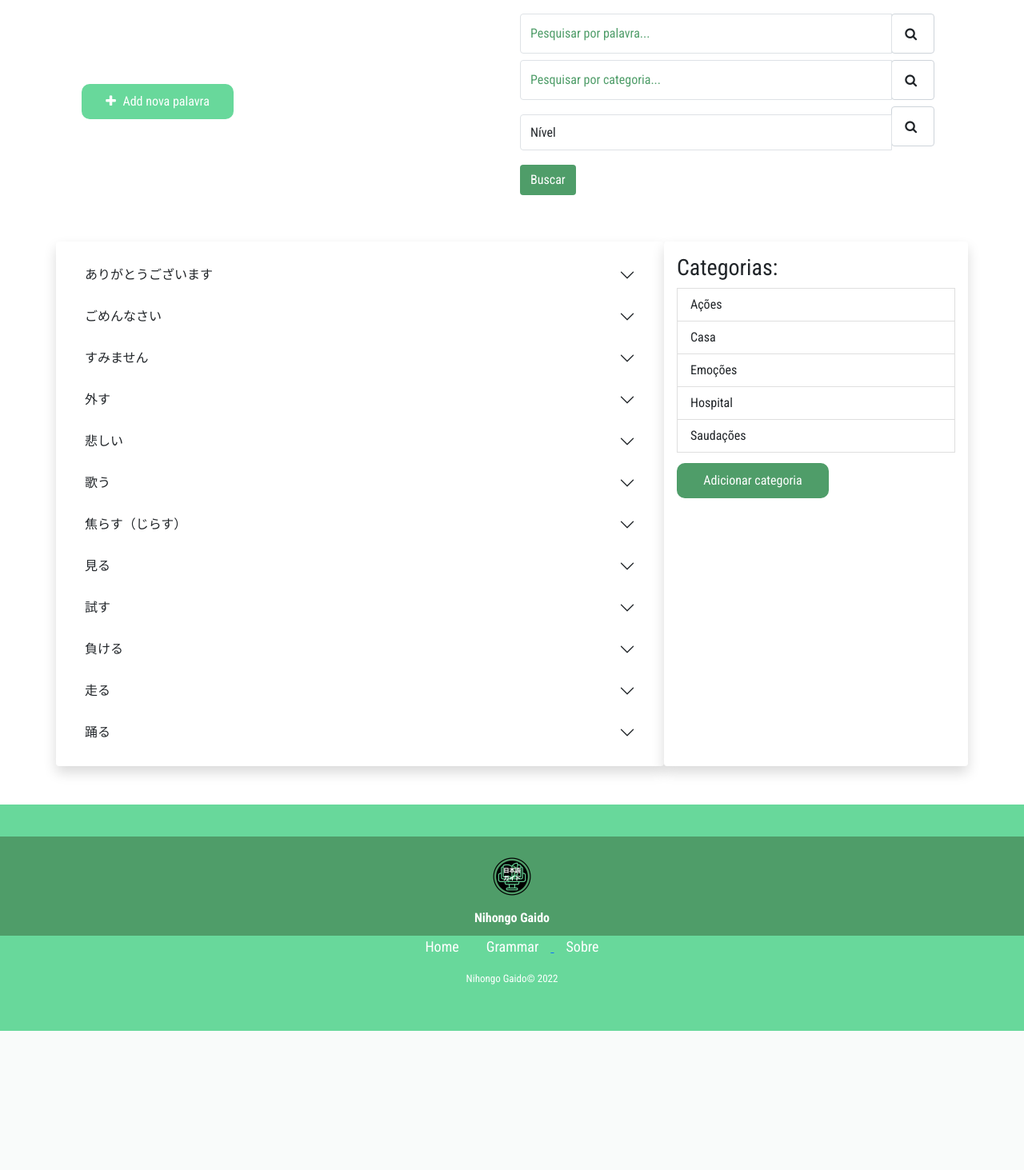
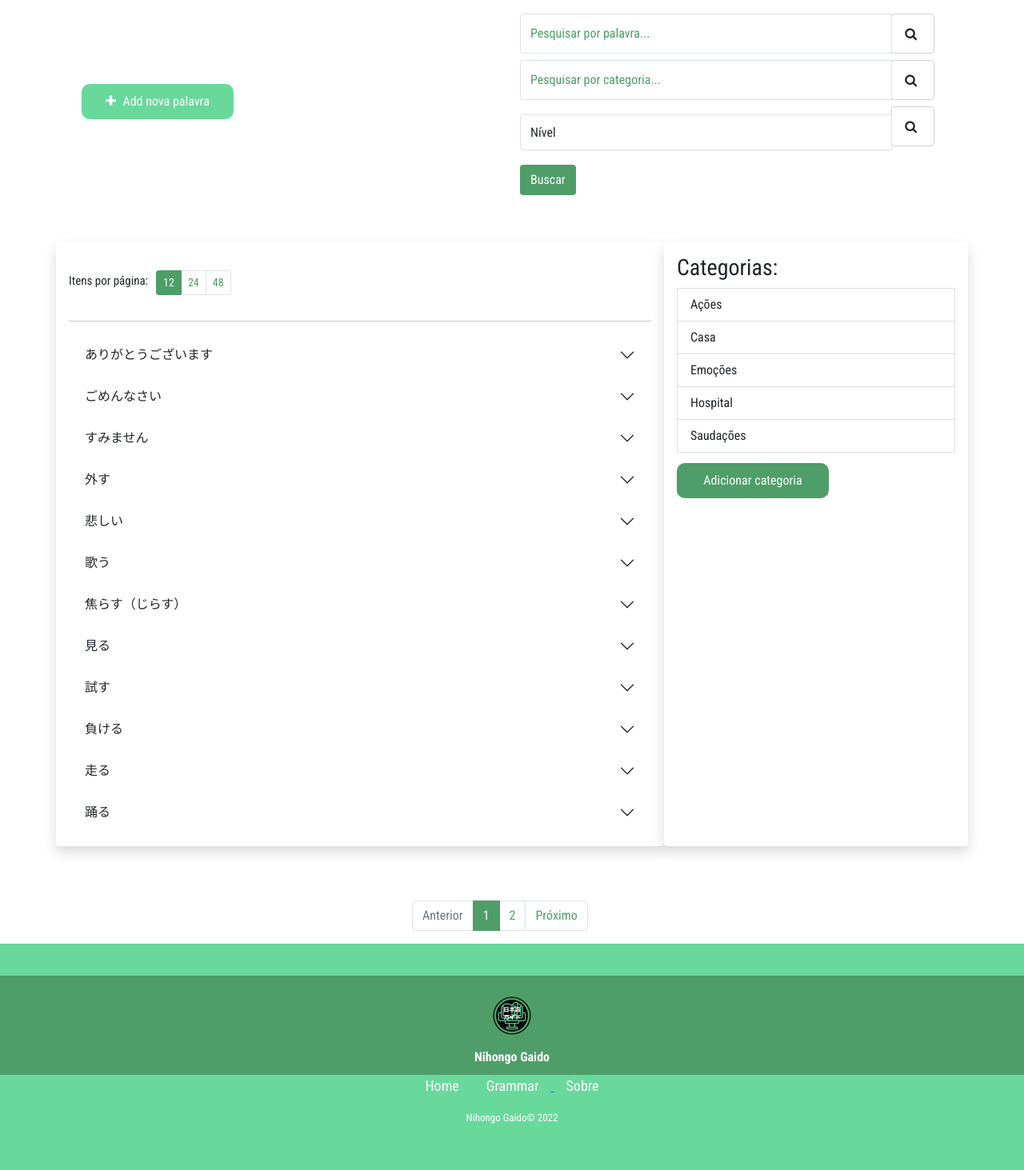
Before and after one commit to Renildo15/Nihongo-Gaido, a Django app: page /vocabulary/word_list/ in a window 1280 px wide. Shown: the part 195-1658 px from the top of the page at 80% size. Before the commit the page ends 1484 px from the top, so only its background shows below. Run offline with Django 4.2, Linux system fonts and the light colour scheme; a user stored in the database is signed in; data comes from the database, SQL or seed files in the repository; both versions use the stored data as it was after the commit; some web fonts are replaced.

Commit message:
Correções nos models e finalizando paginação #55

```diff
--- a/src/vocabulary_app/models.py
+++ b/src/vocabulary_app/models.py
@@ -4,7 +4,7 @@ from django.template.defaultfilters import slugify
 # Create your models here.
 
 class Category(models.Model):
-    nome = models.CharField(max_length=20, unique=True)
+    nome = models.CharField(max_length=200, unique=True)
     slug = models.SlugField(unique=True, blank=True, null=True)
     criado_por = models.ForeignKey(settings.AUTH_USER_MODEL, on_delete=models.SET_NULL, blank=True, null=True)
 
@@ -47,10 +47,10 @@ class Word(models.Model):
     )
     palavra = models.CharField(max_length=20)
     leitura = models.CharField(max_length=20, unique=True)
-    traducao = models.CharField(max_length=20)
+    traducao = models.CharField(max_length=200)
     tipo = models.CharField(max_length=20, choices= tipo_choice)
     nivel = models.CharField(max_length=6, choices=nivel_choices)
-    antonimo = models.CharField(max_length=20, blank=True, null=True, default="---")
+    antonimo = models.CharField(max_length=200, blank=True, null=True, default="---")
     slug = models.SlugField(unique=True, blank=True, null=True)
     imagem = models.ImageField(default="profile.png", null=True, blank=True)
     grupo = models.CharField(max_length=20, choices=grupo_choice, blank=True, null=True)
--- a/src/vocabulary_app/templates/word_list.html
+++ b/src/vocabulary_app/templates/word_list.html
@@ -79,6 +79,19 @@
         <div class="row mt-5">
             <div class="div-table col-8 shadow p-3 mb-5  bg-body rounded">
                 {% if words %}
+                    <div class="qtn-itens">
+                        <span>Itens por página:</span>
+                        <ul class="pagination pagination-sm test">
+                        {% for qnt in quantidade_por_pagina %}
+                            {% if qnt == qnt_pagina %}
+                            <li class="page-item active"><a class="page-link" href="#">{{qnt}}</a></li>
+                            {% else %}
+                            <li class="page-item"><a class="page-link" href="{% url 'vocabulary:word_list'%}?limit={{qnt}}">{{qnt}}</a></li>
+                            {% endif %}
+                        {% endfor %}
+                        </ul>
+                    </div>
+                    <hr>
                     {% for word in words %}
                     <div class="accordion accordion-flush " id="accordionFlushExample">
                         <div class="accordion-item">
@@ -138,6 +151,50 @@
                   </ul>
             </div>
         </div>
+        <div class="div-pagination">
+            <div class="paginacao">
+              <div class="paginacao-content">
+                <ul class="pagination">
+                  {% if words.has_previous %}
+                    <li class="page-item">
+                        <a class="page-link" href="{% url 'vocabulary:word_list'%}?limit{{qnt_pagina}}&page={{words.previous_page_number}}" tabindex="-1" aria-disabled="true">Anterior</a>
+                    </li>
+                  {% else %}
+                    <li class="page-item disabled">
+                      <a class="page-link" href="#" tabindex="-1" aria-disabled="true">Anterior</a>
+                    </li>
+                  {% endif %}
+
+                  {% for num in words.paginator.page_range %}
+                    {% if num == words.number %}
+                        <li class="page-item active">
+                          <a class="page-link" href="#">{{num}}</a>
+                        </li>
+                    {% else %}
+                      <li class="page-item">
+                        <a class="page-link" href="{% url 'vocabulary:word_list' %}?limit{{qnt_pagina}}&page={{num}}">{{num}}</a>
+                      </li>
+                    {% endif %}
+
+
+                  {% endfor %}
+
+                  {% if words.has_next %}
+                    <li class="page-item">
+                      <a class="page-link" href="{% url 'vocabulary:word_list'%}?limit{{qnt_pagina}}&page={{words.next_page_number}}">Próximo</a>
+                    </li>
+                  {% else %}
+                    <li class="page-item disabled">
+                      <a class="page-link" href="#">Próximo</a>
+                    </li>
+                  {% endif %}
+
+                </ul>
+              </div>
+            </div>
+
+
+          </div>
 
         <!-- Modal -->
         <div class="modal fade" id="exampleModal" tabindex="-1" aria-labelledby="exampleModalLabel" aria-hidden="true">
```
Also changed, not shown: src/db.sqlite3, src/vocabulary_app/migrations/0004_alter_category_nome_alter_word_antonimo_and_more.py (added).
